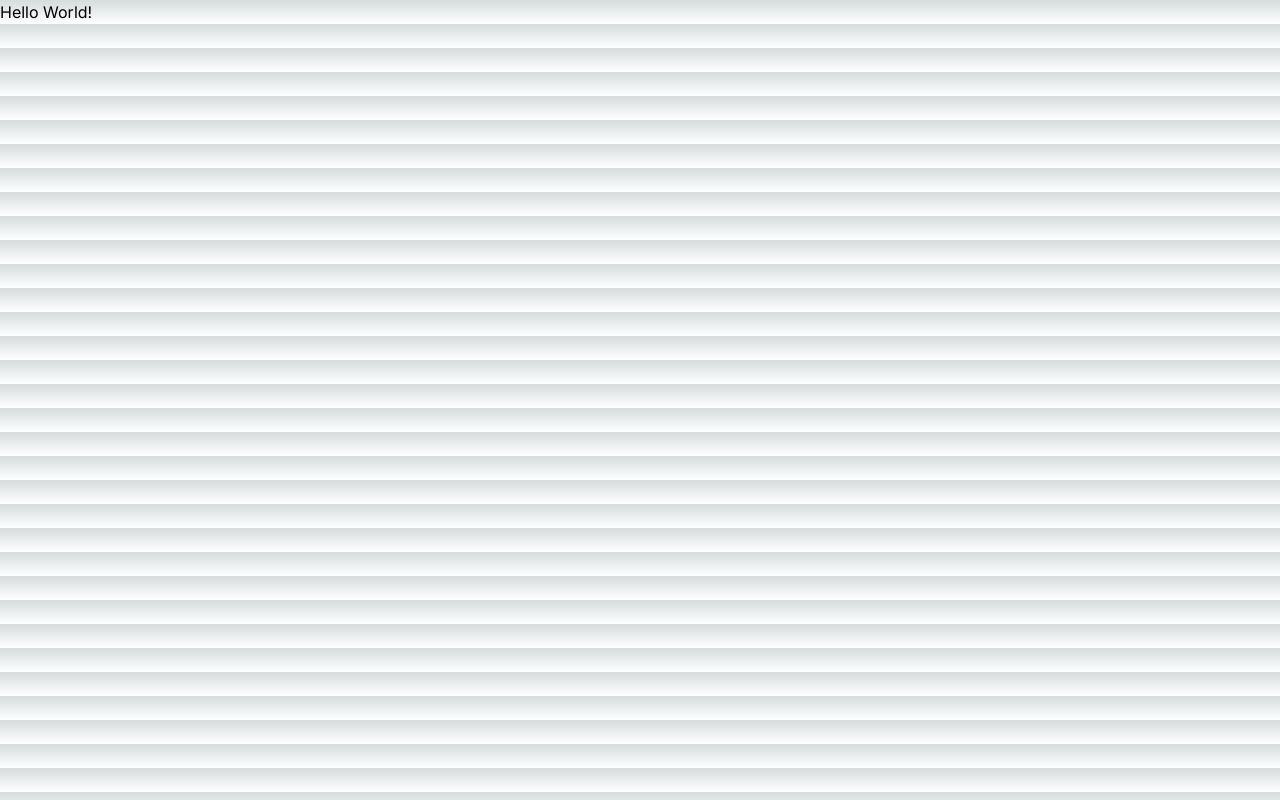
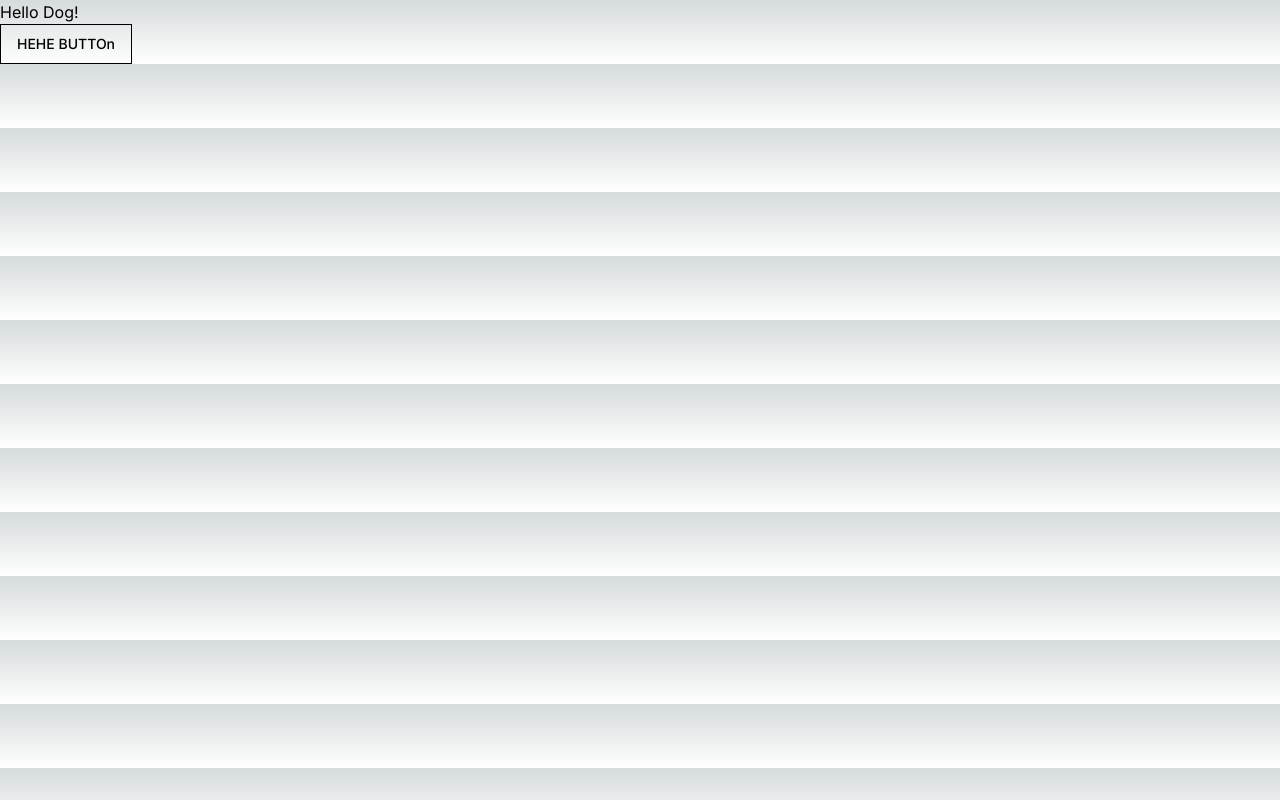
Before and after one commit to donmacdon/queuetie, a Next.js app: page / in a window 1280 px wide. Built offline with nearby package versions, Linux system fonts and the light colour scheme.

Commit message:
new button kuno

```diff
--- /dev/null
+++ b/app/globals.css
@@ -0,0 +1,76 @@
+@tailwind base;
+@tailwind components;
+@tailwind utilities;
+
+@layer base {
+  :root {
+    --background: 0 0% 100%;
+    --foreground: 222.2 84% 4.9%;
+
+    --card: 0 0% 100%;
+    --card-foreground: 222.2 84% 4.9%;
+
+    --popover: 0 0% 100%;
+    --popover-foreground: 222.2 84% 4.9%;
+
+    --primary: 222.2 47.4% 11.2%;
+    --primary-foreground: 210 40% 98%;
+
+    --secondary: 210 40% 96.1%;
+    --secondary-foreground: 222.2 47.4% 11.2%;
+
+    --muted: 210 40% 96.1%;
+    --muted-foreground: 215.4 16.3% 46.9%;
+
+    --accent: 210 40% 96.1%;
+    --accent-foreground: 222.2 47.4% 11.2%;
+
+    --destructive: 0 84.2% 60.2%;
+    --destructive-foreground: 210 40% 98%;
+
+    --border: 214.3 31.8% 91.4%;
+    --input: 214.3 31.8% 91.4%;
+    --ring: 222.2 84% 4.9%;
+
+    --radius: 0.5rem;
+  }
+
+  .dark {
+    --background: 222.2 84% 4.9%;
+    --foreground: 210 40% 98%;
+
+    --card: 222.2 84% 4.9%;
+    --card-foreground: 210 40% 98%;
+
+    --popover: 222.2 84% 4.9%;
+    --popover-foreground: 210 40% 98%;
+
+    --primary: 210 40% 98%;
+    --primary-foreground: 222.2 47.4% 11.2%;
+
+    --secondary: 217.2 32.6% 17.5%;
+    --secondary-foreground: 210 40% 98%;
+
+    --muted: 217.2 32.6% 17.5%;
+    --muted-foreground: 215 20.2% 65.1%;
+
+    --accent: 217.2 32.6% 17.5%;
+    --accent-foreground: 210 40% 98%;
+
+    --destructive: 0 62.8% 30.6%;
+    --destructive-foreground: 210 40% 98%;
+
+    --border: 217.2 32.6% 17.5%;
+    --input: 217.2 32.6% 17.5%;
+    --ring: 212.7 26.8% 83.9%;
+  }
+}
+
+@layer base {
+  * {
+    @apply border-border;
+  }
+  body {
+    @apply bg-background text-foreground;
+  }
+}
--- a/src/app/page.tsx
+++ b/src/app/page.tsx
@@ -1,7 +1,10 @@
+import { Button } from '@/components/ui/button'
 import Image from 'next/image'
+
 
 export default function Home() {
   return (
-    <main><p>Hello World!</p></main>
+    <main><p>Hello Dog!</p><Button variant="outline">HEHE BUTTOn</Button>
+    </main>
   )
 }
--- /dev/null
+++ b/src/components/ui/button.tsx
@@ -0,0 +1,56 @@
+import * as React from "react"
+import { Slot } from "@radix-ui/react-slot"
+import { cva, type VariantProps } from "class-variance-authority"
+
+import { cn } from "@/lib/utils"
+
+const buttonVariants = cva(
+  "inline-flex items-center justify-center rounded-md text-sm font-medium ring-offset-background transition-colors focus-visible:outline-none focus-visible:ring-2 focus-visible:ring-ring focus-visible:ring-offset-2 disabled:pointer-events-none disabled:opacity-50",
+  {
+    variants: {
+      variant: {
+        default: "bg-primary text-primary-foreground hover:bg-primary/90",
+        destructive:
+          "bg-destructive text-destructive-foreground hover:bg-destructive/90",
+        outline:
+          "border border-input bg-background hover:bg-accent hover:text-accent-foreground",
+        secondary:
+          "bg-secondary text-secondary-foreground hover:bg-secondary/80",
+        ghost: "hover:bg-accent hover:text-accent-foreground",
+        link: "text-primary underline-offset-4 hover:underline",
+      },
+      size: {
+        default: "h-10 px-4 py-2",
+        sm: "h-9 rounded-md px-3",
+        lg: "h-11 rounded-md px-8",
+        icon: "h-10 w-10",
+      },
+    },
+    defaultVariants: {
+      variant: "default",
+      size: "default",
+    },
+  }
+)
+
+export interface ButtonProps
+  extends React.ButtonHTMLAttributes<HTMLButtonElement>,
+    VariantProps<typeof buttonVariants> {
+  asChild?: boolean
+}
+
+const Button = React.forwardRef<HTMLButtonElement, ButtonProps>(
+  ({ className, variant, size, asChild = false, ...props }, ref) => {
+    const Comp = asChild ? Slot : "button"
+    return (
+      <Comp
+        className={cn(buttonVariants({ variant, size, className }))}
+        ref={ref}
+        {...props}
+      />
+    )
+  }
+)
+Button.displayName = "Button"
+
+export { Button, buttonVariants }
--- /dev/null
+++ b/src/lib/utils.ts
@@ -0,0 +1,6 @@
+import { type ClassValue, clsx } from "clsx"
+import { twMerge } from "tailwind-merge"
+
+export function cn(...inputs: ClassValue[]) {
+  return twMerge(clsx(inputs))
+}
--- /dev/null
+++ b/tailwind.config.js
@@ -0,0 +1,76 @@
+/** @type {import('tailwindcss').Config} */
+module.exports = {
+  darkMode: ["class"],
+  content: [
+    './pages/**/*.{ts,tsx}',
+    './components/**/*.{ts,tsx}',
+    './app/**/*.{ts,tsx}',
+    './src/**/*.{ts,tsx}',
+	],
+  theme: {
+    container: {
+      center: true,
+      padding: "2rem",
+      screens: {
+        "2xl": "1400px",
+      },
+    },
+    extend: {
+      colors: {
+        border: "hsl(var(--border))",
+        input: "hsl(var(--input))",
+        ring: "hsl(var(--ring))",
+        background: "hsl(var(--background))",
+        foreground: "hsl(var(--foreground))",
+        primary: {
+          DEFAULT: "hsl(var(--primary))",
+          foreground: "hsl(var(--primary-foreground))",
+        },
+        secondary: {
+          DEFAULT: "hsl(var(--secondary))",
+          foreground: "hsl(var(--secondary-foreground))",
+        },
+        destructive: {
+          DEFAULT: "hsl(var(--destructive))",
+          foreground: "hsl(var(--destructive-foreground))",
+        },
+        muted: {
+          DEFAULT: "hsl(var(--muted))",
+          foreground: "hsl(var(--muted-foreground))",
+        },
+        accent: {
+          DEFAULT: "hsl(var(--accent))",
+          foreground: "hsl(var(--accent-foreground))",
+        },
+        popover: {
+          DEFAULT: "hsl(var(--popover))",
+          foreground: "hsl(var(--popover-foreground))",
+        },
+        card: {
+          DEFAULT: "hsl(var(--card))",
+          foreground: "hsl(var(--card-foreground))",
+        },
+      },
+      borderRadius: {
+        lg: "var(--radius)",
+        md: "calc(var(--radius) - 2px)",
+        sm: "calc(var(--radius) - 4px)",
+      },
+      keyframes: {
+        "accordion-down": {
+          from: { height: 0 },
+          to: { height: "var(--radix-accordion-content-height)" },
+        },
+        "accordion-up": {
+          from: { height: "var(--radix-accordion-content-height)" },
+          to: { height: 0 },
+        },
+      },
+      animation: {
+        "accordion-down": "accordion-down 0.2s ease-out",
+        "accordion-up": "accordion-up 0.2s ease-out",
+      },
+    },
+  },
+  plugins: [require("tailwindcss-animate")],
+}
```
Also changed, not shown: package.json (+11 -5 lines), components.json (added), 2 other files (tests, documents, lock files or other folders).
